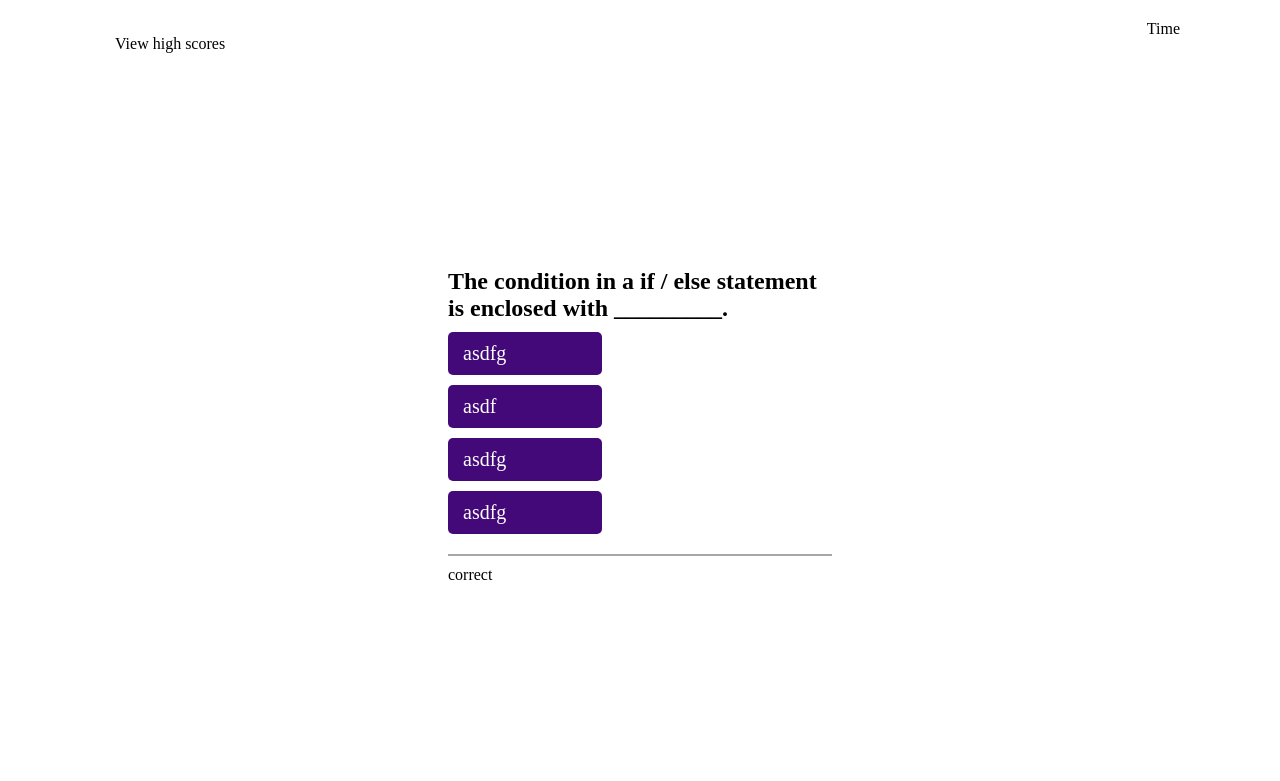
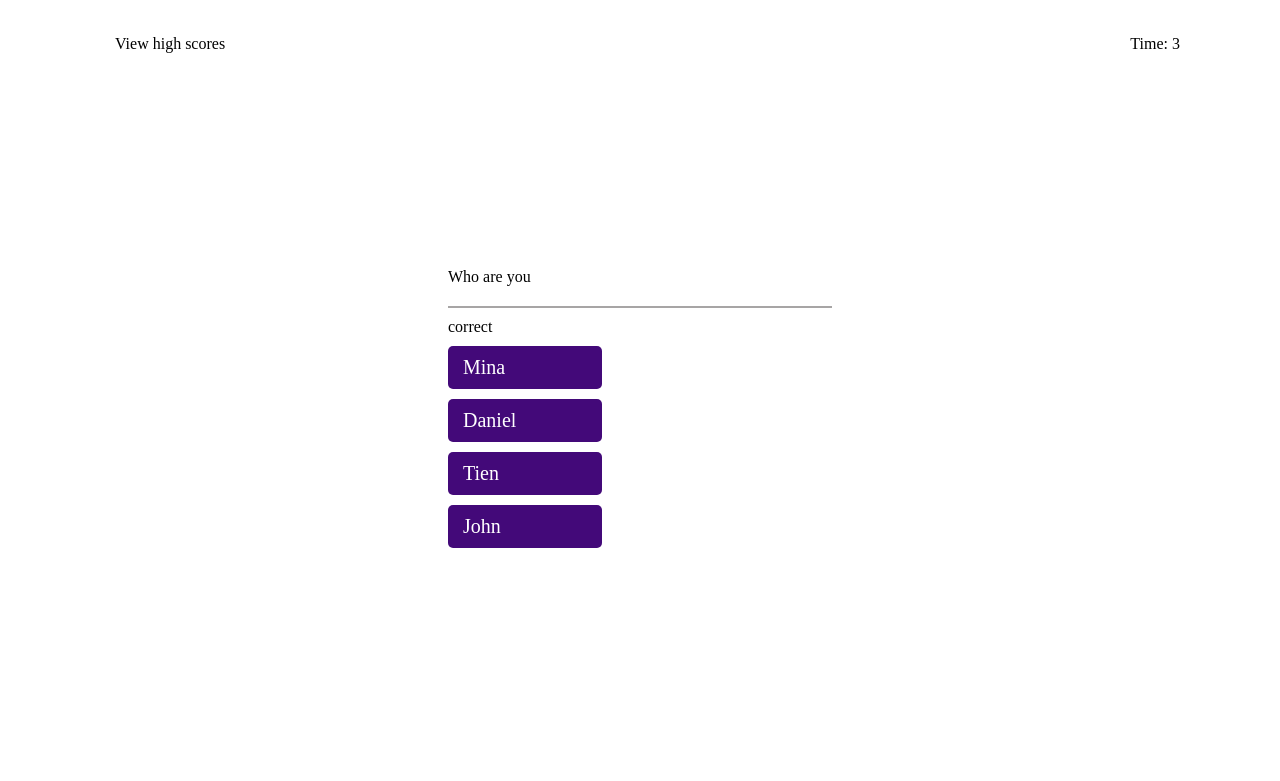
Before and after one commit to Tien24196/great_coding, a plain HTML site: page index.html in a window 1280 px wide. Both pictures are taken after a click on the button "Start Quiz". Shown: the top 781 px of the page. Drawn offline with Linux system fonts and the light colour scheme.

Commit message:
add quiz questions and options

```diff
--- a/assets/css/style.css
+++ b/assets/css/style.css
@@ -9,9 +9,9 @@ header {
     display: flex;
     flex-wrap: wrap;
     justify-content: space-between;
+    align-items: baseline;
 
 }
-
 
 
 .start-quiz {
@@ -76,7 +76,7 @@ main p span {
 
 .post-quiz, .score-list {
     margin: 200px 35%;
-    display: block;
+    display: none;
     align-items: left;
 }
 
--- a/assets/js/script.js
+++ b/assets/js/script.js
@@ -1,11 +1,133 @@
-var clickButton = document.querySelector(".start-btn");
-var start = document.querySelector(".start-quiz");
-var quizSection = document.querySelector(".quiz-section");
+var clickButtonEl = document.querySelector(".start-btn");
+var startEl = document.querySelector(".start-quiz");
+var quizSectionEl = document.querySelector(".quiz-section");
+var timeLeftEl = document.querySelector(".timer");
+var scoreListEl = document.querySelector(".score-list");
+var questionEl = document.querySelector(".questions");
+var optionEl = document.querySelector(".options");
+var quizFooterEl = document.querySelector(".quiz-footer");
 
 
-clickButton.addEventListener("click", function() {
 
-    start.style.display = "none";
-    quizSection.style.display = "block";
+var timeLeft = 5;
+function countDown() {
+
+    var timeInterval = setInterval(function() {
+        if (timeLeft > 0) {
+            timeLeft--;
+            timeLeftEl.textContent = "Time: " + timeLeft;
+
+        } else {
+            quizSectionEl.style.display = "none";
+            scoreListEl.style.display = "block";
+            clearInterval(timeInterval);
+            timeLeftEl.textContent = "Time: " + 0;
+        }
+    },1000);
+};
+
+
+clickButtonEl.addEventListener("click", function() {
+
+    startEl.style.display = "none";
+    quizSectionEl.style.display = "block";
+    timeLeftEl.textContent = "Time: " + timeLeft;
+    countDown();
+    setNextQuestion();
 
 });
+
+
+
+function setNextQuestion() {
+   showQuestion();
+
+};
+
+
+function showQuestion() {
+    questionEl.textContent = questions[0].question;
+    questions[0].answers.forEach(answer => {
+        var answerDiv = document.createElement("div");
+        answerDiv.textContent = answer.text;
+        answerDiv.classList.add("options");
+        if (answer.correct) {
+            answerDiv.dataset.correct = answer.correct;
+        };
+
+        answerDiv.addEventListener("click", selectAnswer);
+        quizSectionEl.appendChild(answerDiv);
+
+
+    });
+};
+
+
+function selectAnswer(e) {
+    var selectedAnswer = e.target;
+    var correct = selectedAnswer.dataset.correct;
+    if (correct) {
+        quizFooterEl.textContent = "correct"
+    } else {
+        quizFooterEl.textContent = "wrong"
+    }
+
+};
+
+
+// optionEl.removeEventListener("click",)
+
+
+
+var questions = [
+    {
+        question: "Who are you",
+        answers: [
+            {text: "Mina", correct: true },
+            {text: "Daniel", correct: false },
+            {text: "Tien", correct: false },
+            {text: "John", correct: false },
+
+        ]
+    },
+    {
+        question: "how old are you",
+        answers: [
+            {text: "20", correct: false },
+            {text: "35", correct: false },
+            {text: "7", correct: true },
+            {text: "19", correct: false },
+
+        ]
+    },
+    {
+        question: "you from",
+        answers: [
+            {text: "vietnam", correct: false },
+            {text: "korea", correct: true },
+            {text: "japan", correct: false },
+            {text: "UK", correct: false },
+
+        ]
+    },
+    {
+        question: "where you live",
+        answers: [
+            {text: "high point", correct: false },
+            {text: "greensboro", correct: false },
+            {text: "ashville", correct: false },
+            {text: "DC", correct: true },
+
+        ]
+    },
+    {
+        question: "live with",
+        answers: [
+            {text: "mom", correct: false },
+            {text: "dad", correct: false },
+            {text: "sis", correct: true },
+            {text: "bro", correct: false },
+
+        ]
+    }
+];
--- a/index.html
+++ b/index.html
@@ -10,7 +10,7 @@
 <body>
     <header>
         <div class="high-score">View high scores</div>
-        <div class="timer">Time</div>
+        <div class="timer">Time:</div>
     </header>
 
     <main>
@@ -25,11 +25,11 @@
 
 
         <div class="quiz-section">
-            <div class="quesions"><h2>The condition in a if / else statement is enclosed with _________.</h2></div>
-            <div class="options">asdfg</div>
+            <div class="questions"><h2>The condition in a if / else statement is enclosed with _________.</h2></div>
+            <!-- <div class="options">asdfg</div>
             <div class="options">asdf</div>
             <div class="options">asdfg</div>
-            <div class="options">asdfg</div>
+            <div class="options">asdfg</div> -->
             <div class="quiz-footer">correct</div>
 
 
```
